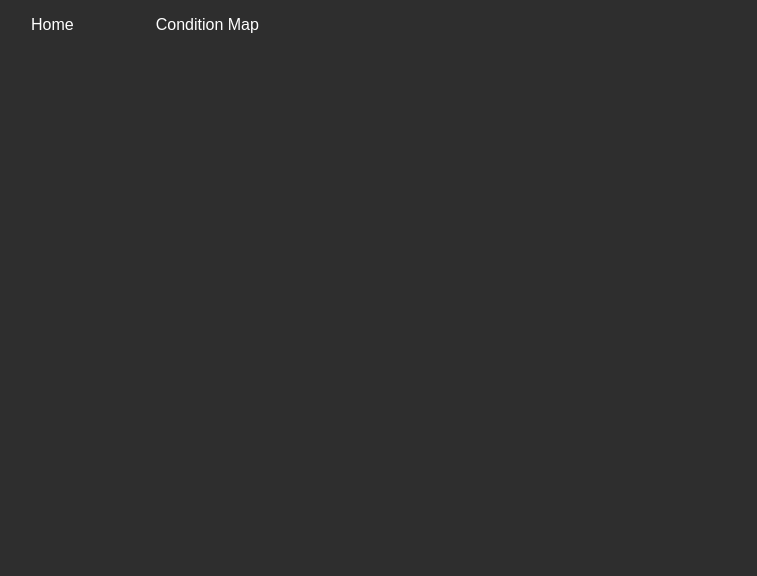
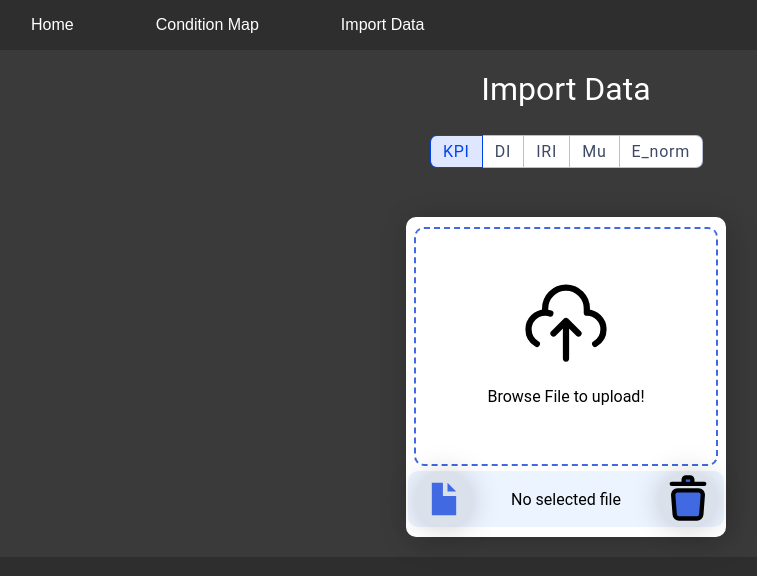
Before and after one commit to ThomasSchiolerH/Dynatest, a React (Create React App) app in the folder project_dyna/: page /importdata in a window 1280 px wide. Before the commit this address had no page. Shown: the top 576 px of the page, without its empty margins (74-831 px from the left). Built offline with nearby package versions, Linux system fonts and the light colour scheme.

Commit message:
Import data page and basic UI created

```diff
--- a/project_dyna/src/App.tsx
+++ b/project_dyna/src/App.tsx
@@ -5,6 +5,7 @@ import "./App.css";
 import Home from "./pages/Home";
 import ConditionMap from "./pages/ConditionMap";
 import NavigationBar from "./pages/NavigationBar";
+import ImportData from "./pages/ImportData";
 
 export default function App() {
     return (
@@ -14,6 +15,7 @@ export default function App() {
                 <Route path="/" element={<Home />} />
                 <Route path="home" element={<Home />} />
                 <Route path="conditionmap" element={<ConditionMap />} />
+                <Route path="importdata" element={<ImportData />} />
             </Routes>
         </div>
     );
--- /dev/null
+++ b/project_dyna/src/css/ImportData.css
@@ -0,0 +1,139 @@
+.importDataContainer {
+    background-color: var(--background-2);
+    color: #FFFFFF;
+    padding: 20px;
+    font-family: 'Roboto', sans-serif;
+    display: flex;
+    flex-direction: column;
+    align-items: center;
+}
+
+.importDataHeader {
+    font-size: 2em;
+    margin-bottom: 20px;
+    width: 100%;
+    text-align: center;
+}
+
+/*Import data UI for upload*/
+.importUIcontainer {
+    background-color: white;
+    height: 300px;
+    width: 300px;
+    border-radius: 10px;
+    box-shadow: 4px 4px 30px rgba(0, 0, 0, .2);
+    display: flex;
+    flex-direction: column;
+    align-items: center;
+    justify-content: space-between;
+    padding: 10px;
+    gap: 5px;
+    background-color: rgba(0, 110, 255, 0.041);
+    margin-top: 50px;
+}
+
+.importUIheader {
+    flex: 1;
+    width: 100%;
+    border: 2px dashed royalblue;
+    border-radius: 10px;
+    display: flex;
+    align-items: center;
+    justify-content: center;
+    flex-direction: column;
+}
+
+.importUIheader svg {
+    height: 100px;
+}
+
+.importUIheader p {
+    text-align: center;
+    color: black;
+}
+
+.importUIfooter {
+    background-color: rgba(0, 110, 255, 0.075);
+    width: 100%;
+    height: 40px;
+    padding: 8px;
+    border-radius: 10px;
+    cursor: pointer;
+    display: flex;
+    align-items: center;
+    justify-content: flex-end;
+    color: black;
+    border: none;
+}
+
+.importUIfooter svg {
+    height: 130%;
+    fill: royalblue;
+    background-color: rgba(70, 66, 66, 0.103);
+    border-radius: 50%;
+    padding: 2px;
+    cursor: pointer;
+    box-shadow: 0 2px 30px rgba(0, 0, 0, 0.205);
+}
+
+.importUIfooter p {
+    flex: 1;
+    text-align: center;
+}
+
+#file {
+    display: none;
+}
+
+/* Radio Buttons */
+.radioGroup:focus {
+    outline: 0;
+    border-color: #2260ff;
+    box-shadow: 0 0 0 4px #b5c9fc;
+}
+
+.radioGroup div {
+    display: flex;
+    flex-wrap: wrap;
+    margin-top: 0.5rem;
+    justify-content: center;
+}
+
+.radioGroup label input[type="radio"] {
+    clip: rect(0 0 0 0);
+    clip-path: inset(100%);
+    height: 1px;
+    overflow: hidden;
+    position: absolute;
+    white-space: nowrap;
+    width: 1px;
+}
+
+.radioGroup label input[type="radio"]:checked + span {
+    box-shadow: 0 0 0 0.0625em #0043ed;
+    background-color: #dee7ff;
+    z-index: 1;
+    color: #0043ed;
+}
+
+.radioGroup label span {
+    display: block;
+    cursor: pointer;
+    background-color: #fff;
+    padding: 0.375em .75em;
+    position: relative;
+    margin-left: .0625em;
+    box-shadow: 0 0 0 0.0625em #b5bfd9;
+    letter-spacing: .05em;
+    color: #3e4963;
+    text-align: center;
+    transition: background-color .5s ease;
+}
+
+.radioGroup label:first-child span {
+    border-radius: .375em 0 0 .375em;
+}
+
+.radioGroup label:last-child span {
+    border-radius: 0 .375em .375em 0;
+}
--- /dev/null
+++ b/project_dyna/src/pages/ImportData.tsx
@@ -0,0 +1,90 @@
+import React from 'react';
+import "../css/ImportData.css";
+
+const UploadIcon = () => (
+    <svg viewBox="0 0 24 24" fill="none" xmlns="http://www.w3.org/2000/svg">
+        <g id="SVGRepo_bgCarrier" strokeWidth="0"></g>
+        <g id="SVGRepo_tracerCarrier" strokeLinecap="round" strokeLinejoin="round"></g>
+        <g id="SVGRepo_iconCarrier">
+            <path d="M7 10V9C7 6.23858 9.23858 4 12 4C14.7614 4 17 6.23858 17 9V10C19.2091 10 21 11.7909 21 14C21 15.4806 20.1956 16.8084 19 17.5M7 10C4.79086 10 3 11.7909 3 14C3 15.4806 3.8044 16.8084 5 17.5M7 10C7.43285 10 7.84965 10.0688 8.24006 10.1959M12 12V21M12 12L15 15M12 12L9 15" stroke="#000000" strokeWidth="1.5" strokeLinecap="round" strokeLinejoin="round"></path>
+        </g>
+    </svg>
+);
+
+const FileIcon = () => (
+    <svg fill="#000000" viewBox="0 0 32 32" xmlns="http://www.w3.org/2000/svg">
+        <g id="SVGRepo_bgCarrier" strokeWidth="0"></g>
+        <g id="SVGRepo_tracerCarrier" strokeLinecap="round" strokeLinejoin="round"></g>
+        <g id="SVGRepo_iconCarrier">
+            <path d="M15.331 6H8.5v20h15V14.154h-8.169z"></path>
+            <path d="M18.153 6h-.009v5.342H23.5v-.002z"></path>
+        </g>
+    </svg>
+);
+
+const DeleteIcon = () => (
+    <svg viewBox="0 0 24 24" fill="none" xmlns="http://www.w3.org/2000/svg">
+        <g id="SVGRepo_bgCarrier" strokeWidth="0"></g>
+        <g id="SVGRepo_tracerCarrier" strokeLinecap="round" strokeLinejoin="round"></g>
+        <g id="SVGRepo_iconCarrier">
+            <path d="M5.16565 10.1534C5.07629 8.99181 5.99473 8 7.15975 8H16.8402C18.0053 8 18.9237 8.9918 18.8344 10.1534L18.142 19.1534C18.0619 20.1954 17.193 21 16.1479 21H7.85206C6.80699 21 5.93811 20.1954 5.85795 19.1534L5.16565 10.1534Z" stroke="#000000" strokeWidth="2"></path>
+            <path d="M19.5 5H4.5" stroke="#000000" strokeWidth="2" strokeLinecap="round"></path>
+            <path d="M10 3C10 2.44772 10.4477 2 11 2H13C13.5523 2 14 2.44772 14 3V5H10V3Z" stroke="#000000" strokeWidth="2"></path>
+        </g>
+    </svg>
+);
+
+const ImportData = (props: any) => {
+    // Additional logic or state can be added here
+
+    return (
+        <div className="importDataContainer"> {/* Use the container class here */}
+            <div className="importDataHeader"> {/* Header with the title */}
+                Import Data
+            </div>
+
+            {/* Radio buttons section */}
+            <div className="radioGroup">
+                <div>
+                    <label>
+                        <input type="radio" name="radio" defaultChecked className="radioInput" />
+                        <span>KPI</span>
+                    </label>
+                    <label>
+                        <input type="radio" name="radio" className="radioInput" />
+                        <span>DI</span>
+                    </label>
+                    <label>
+                        <input type="radio" name="radio" className="radioInput" />
+                        <span>IRI</span>
+                    </label>
+                    <label>
+                        <input type="radio" name="radio" className="radioInput" />
+                        <span>Mu</span>
+                    </label>
+                    <label>
+                        <input type="radio" name="radio" className="radioInput" />
+                        <span>E_norm</span>
+                    </label>
+                </div>
+            </div>
+
+            {/* The import UI */}
+            <div className="importUIcontainer" style={{ backgroundColor: 'white' }}>
+                <div className="importUIheader">
+                    <UploadIcon />
+                    <p>Browse File to upload!</p>
+                </div>
+                <label htmlFor="file" className="importUIfooter">
+                    <FileIcon />
+                    <p>No selected file</p>
+                    <DeleteIcon />
+                </label>
+                <input id="file" type="file" style={{ display: 'none' }} />
+            </div>
+        </div>
+    );
+
+}
+
+export default ImportData;
--- a/project_dyna/src/pages/NavigationBar.tsx
+++ b/project_dyna/src/pages/NavigationBar.tsx
@@ -27,6 +27,7 @@ const NavigationBar: FC = () => {
                 <div className="nav-block">
                     <NavBtn  to='/home' name='Home' />
                     <NavBtn  to='/conditionmap' name='Condition Map' />
+                    <NavBtn  to='/importdata' name='Import Data' />
                 </div>
             </div>
         </div>
```
